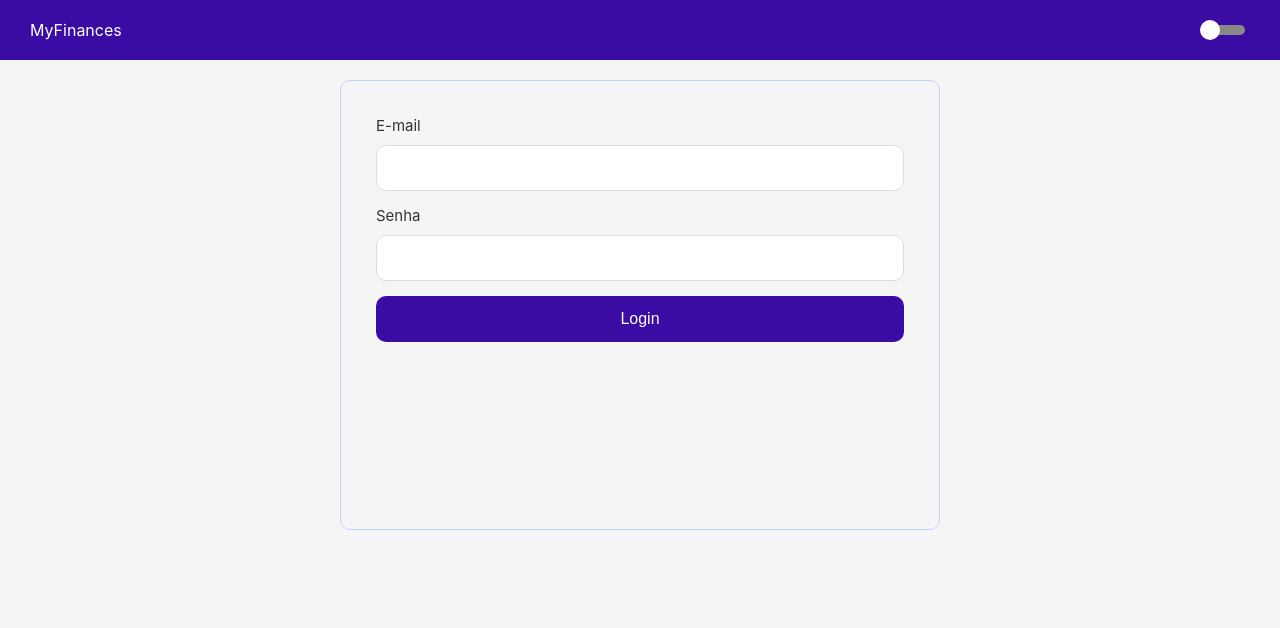
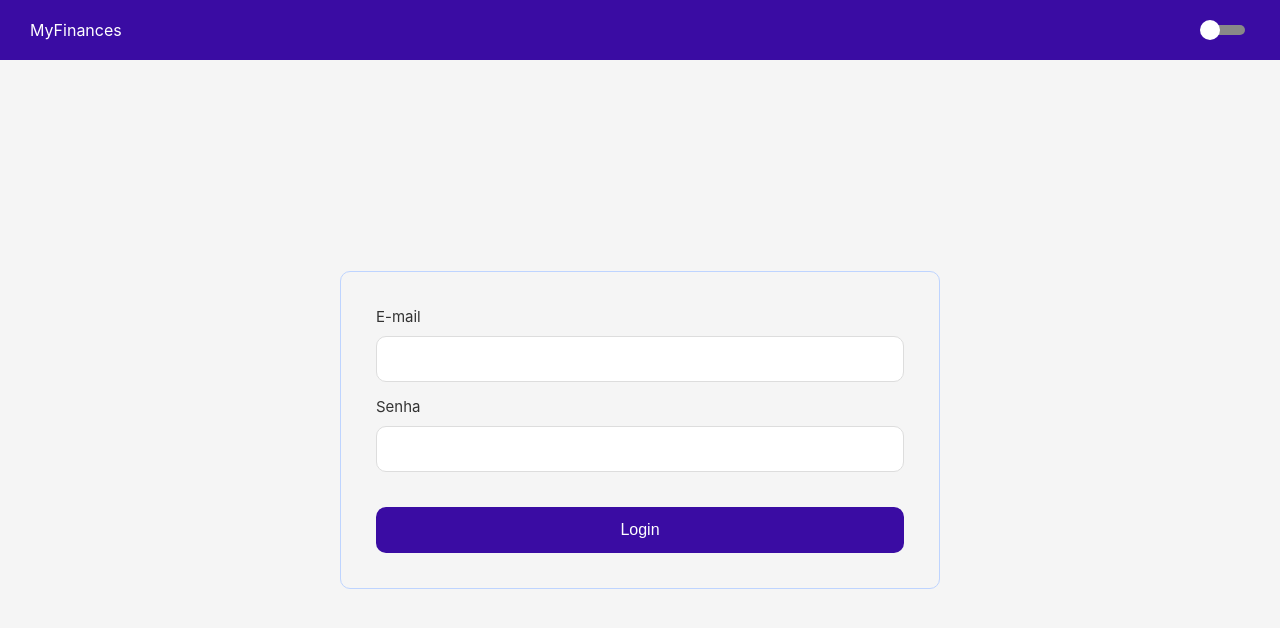
Before and after one commit to gusteycamargo/GGBank, a React (Create React App) app: page / in a window 1280 px wide. Shown: the top 628 px of the page. Built offline with nearby package versions, Linux system fonts and the light colour scheme.

Commit message:
Modifica tela de Login

```diff
--- a/package.json
+++ b/package.json
@@ -14,6 +14,7 @@
     "axios": "^0.19.2",
     "react": "^16.13.1",
     "react-dom": "^16.13.1",
+    "react-icons": "^3.10.0",
     "react-scripts": "3.4.1",
     "react-switch": "^5.0.1",
     "styled-components": "^5.1.0",
--- a/src/pages/Login/styles.ts
+++ b/src/pages/Login/styles.ts
@@ -12,7 +12,7 @@ export const Container = styled.div`
 
 export const FormContainer = styled.div`
     width: 600px;
-    height: 450px;
+    height: auto;
     display: flex;
     flex-direction: column;
     border-radius: 10px 10px 10px 10px;
@@ -66,4 +66,11 @@ export const ButtonLogin = styled.button`
     display: flex;
     align-items: center;
     justify-content: center;
+    cursor: pointer;
+    margin-top: 20px;
+
+    &:hover {
+        trasition: 1s;
+        background: ${props => props.theme.colors.secundary};
+    }
 `;
--- a/src/styles/global.ts
+++ b/src/styles/global.ts
@@ -8,6 +8,12 @@ export default createGlobalStyle`
     padding: 0;
     box-sizing: border-box;
   }
+
+  #root {
+    height: calc(100% - 60px);
+    width: 100%;
+  }
+
   body, html {
     background: ${props => props.theme.colors.background};
     color: ${props => props.theme.colors.text};
```
Also changed, not shown: 1 other file (tests, documents, lock files or other folders).
